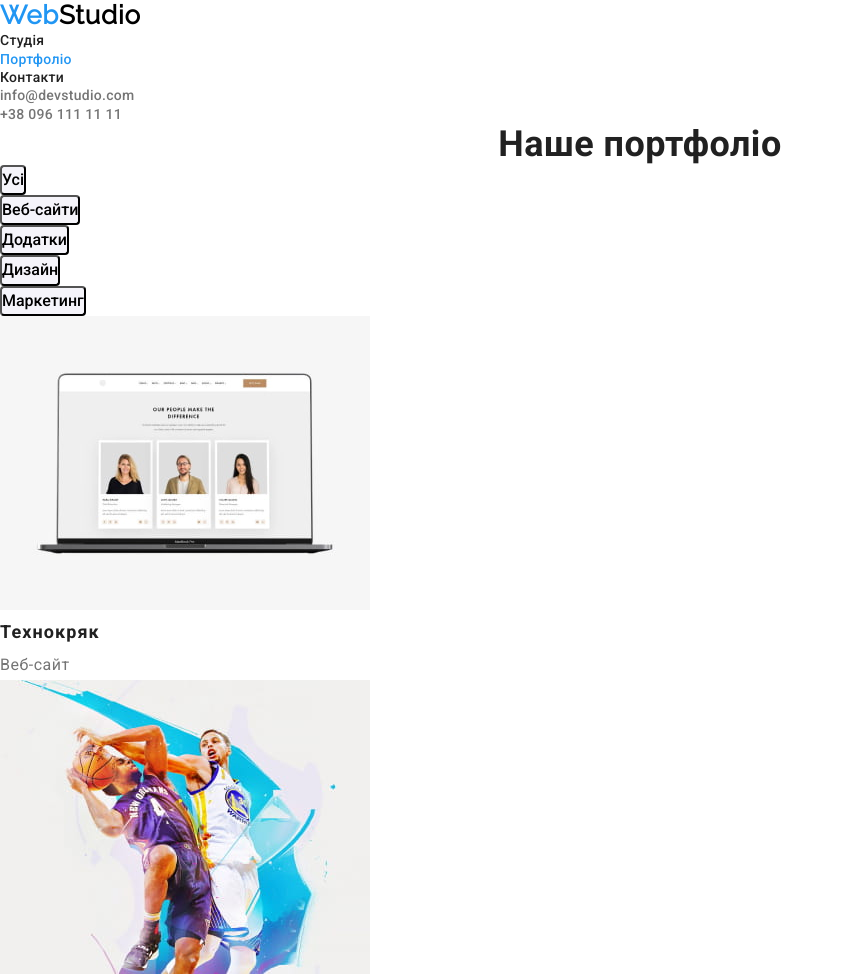
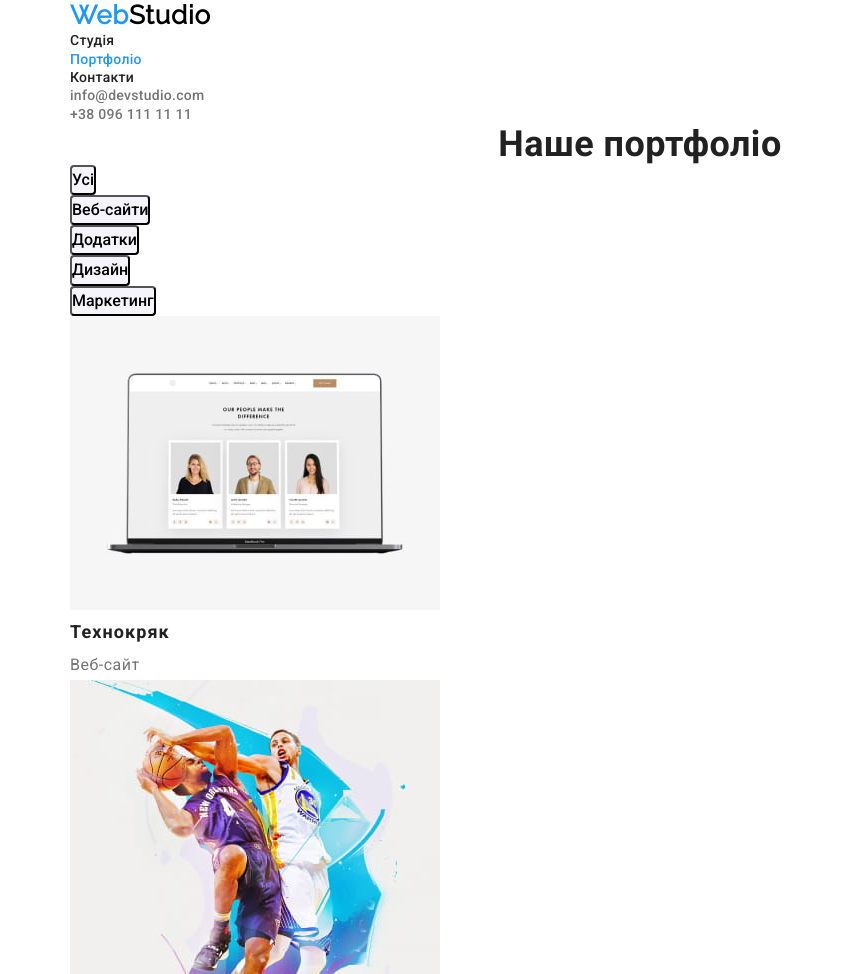
Before and after one commit to y-lapach/goit-markup-hw-03, a plain HTML site: page portfolio.html in a window 1280 px wide. Shown: the top 974 px of the page, without its empty margins (0-844 px from the left). Drawn offline with nearby package versions, Linux system fonts and the light colour scheme.

Commit message:
adding div with class container
Updated index and portfolio pages with div class "container"

```diff
--- a/css/common.css
+++ b/css/common.css
@@ -37,6 +37,12 @@ body {
     letter-spacing: 0.03em;
 }
 
+/*CONTAINER*/
+.container {
+    width: 1170px;
+    margin: 0 auto;
+    padding: 0 15px;
+}
 /*-----------------------LOGO TOP & FOOTER-------------------------*/
 .logo {
     color: var(--accent-color);
--- a/portfolio.html
+++ b/portfolio.html
@@ -18,6 +18,7 @@
   </head>
   <body>
     <header>
+      <div class="container">
         <nav>
           <a href="./index.html" class="logo">Web<span class="logo-header">Studio</span></a>
           <ul class="site-nav list">
@@ -35,9 +36,11 @@
             <a href="tel:+380961111111" class="contacts-link">+38 096 111 11 11</a>
           </li>
         </ul>
+      </div>
     </header>
     <main>
       <section class="section">
+        <div class="container">
           <h1 class="section-title">Наше портфоліо</h1>
           <ul class="filter list">
             <li>
@@ -166,9 +169,11 @@
               </a>
             </li>
           </ul>
+        </div>
       </section>
     </main>
     <footer>
+      <div class="container">
         <a href="./index.html" class="logo">Web<span class="logo-footer">Studio</span> </a>
         <address class="ftr-address">
           <p class="ftr-location">м.Київ, пр-т Лесі Українки, 26</p>
@@ -179,6 +184,7 @@
             <li><a href="tel:+380961111111" class="address-link">+38 096 111 11 11</a></li>
           </ul>
         </address>
+      </div>
     </footer>
   </body>
 </html>
```
Also changed, not shown: index.html (+10 -0 lines). Lines whose indentation alone changed are shown as unchanged.
